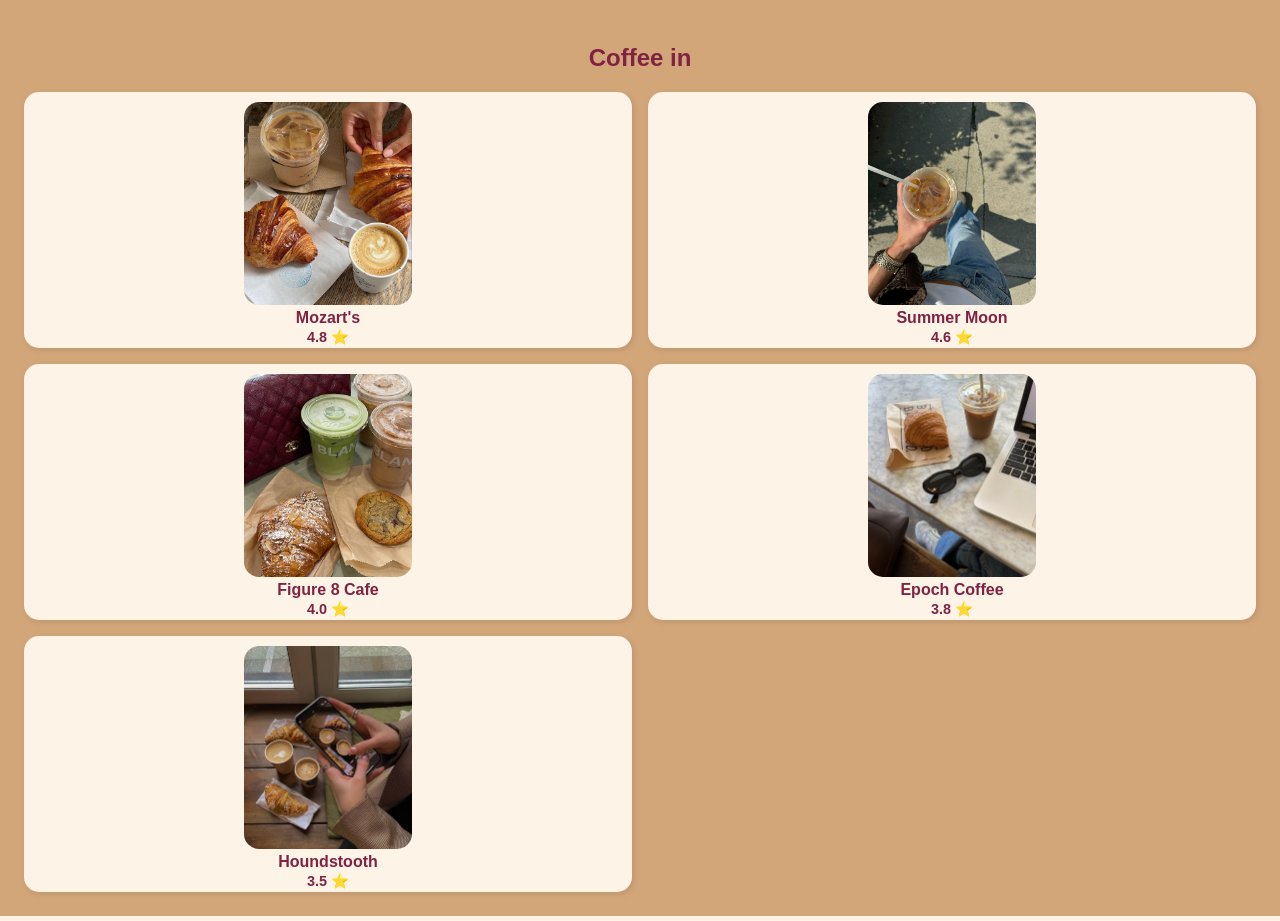
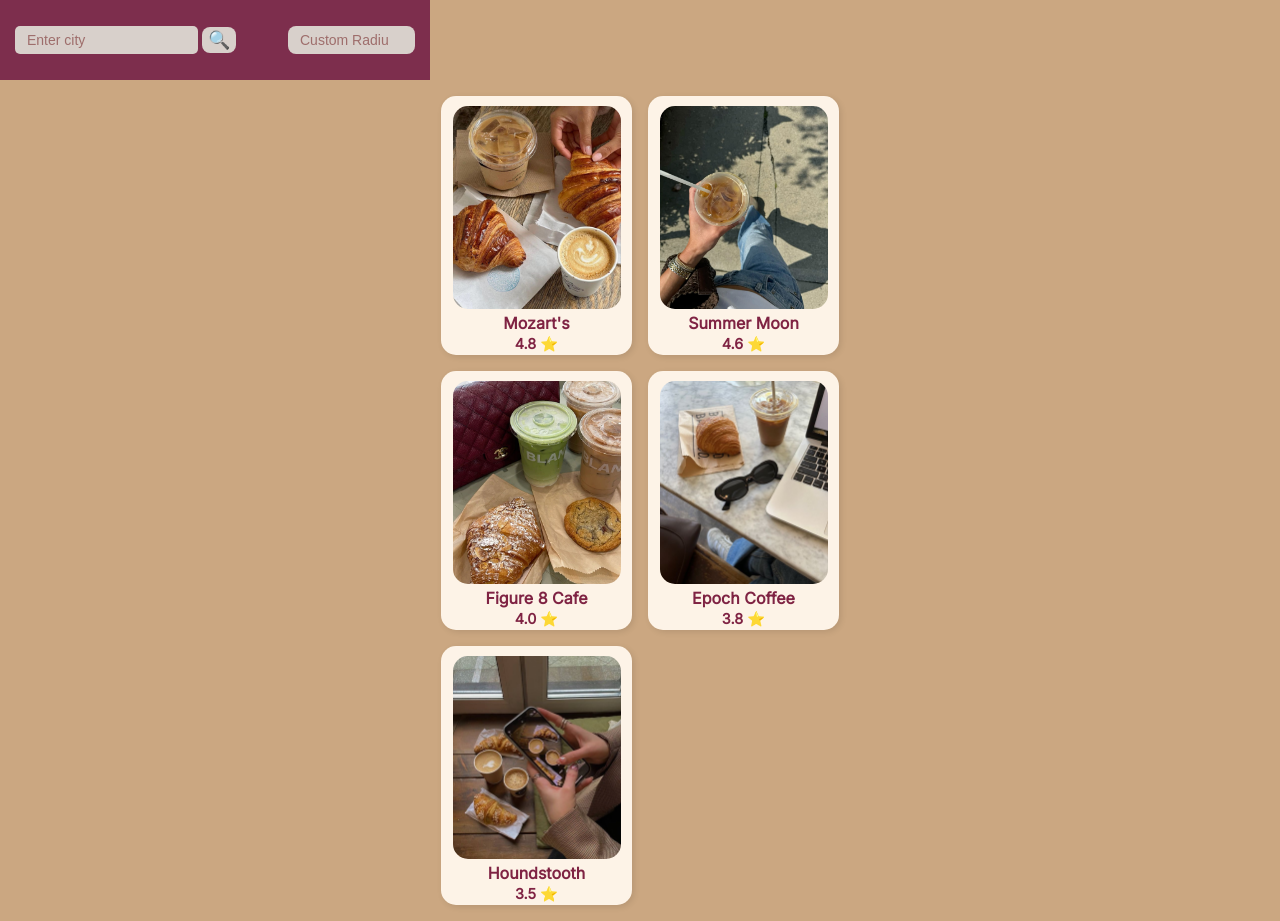
Before and after one commit to Sebika-K/coffee-dunk, a Flask app: page /results in a window 1280 px wide. Run offline with Flask 3, Linux system fonts and the light colour scheme.

Commit message:
cafes list display page formatting update

```diff
--- a/app.py
+++ b/app.py
@@ -22,7 +22,7 @@ def search():
 def results():
     city = request.args.get('city', 'austin')
 
-    # 🔸 Mock Data for Cafés
+    # Mock Data for Cafés
     cafes = [
         {
             'name': "Mozart's",
@@ -51,7 +51,7 @@ def results():
         }
     ]
 
-    # 🔹 Sort cafes by rating ascending
+    # Sort cafes by rating descending
     sorted_cafes = sorted(cafes, key=lambda x: x['rating'], reverse = True)
 
     return render_template('results.html', cafes= sorted_cafes)
--- a/static/css/result.css
+++ b/static/css/result.css
@@ -1,19 +1,85 @@
+body.results-page {
+  background-image: url('/static/assets/background_screen.png');
+  background-size: cover;
+  background-position: center;
+  background-repeat: no-repeat;
+  height: 100vh;
+  margin: 0;
+  padding: 0;
+  overflow: hidden;
+  font-family: 'Inter', sans-serif;
+}
+
 .results-page {
   background-color: #d2a679;
-  padding: 16px;
+  padding: 0;
+  margin:0;
   font-family: 'Arial', sans-serif;
 }
 
-h2 {
-  text-align: center;
-  color: #7f2343;
-  margin-bottom: 20px;
+.navbar {
+  width: 100%;
+  max-width: 430px;
+  height: 80px;
+  padding: 15px;
+  background-color: #7D2E4D;
+  display: flex;
+  align-items: center;
+  justify-content: space-between;
+  box-sizing: border-box;
+  position: sticky;
+  top: 0;
+  z-index: 100;
+
+
+}
+.location-group {
+  display: flex;
+  align-items: center;
+  gap: 4px;
+}
+.city-box {
+  background-color: #D8D0CB;
+  color: #7D2E4D;
+  padding: 6px 12px;
+  border-radius: 5px;
+  border: none;
+  font-weight: 500;
+  width: 159px;
+  font-size: 14px;
+}
+
+.icon-button {
+  background-color: #D8D0CB;
+  border: none;
+  padding: 2px 6px;
+  border-radius: 8px;
+  color: #7D2E4D;
+  font-size: 18px;
+  cursor: pointer;
+}
+
+.radius-box {
+  padding: 6px 12px;
+  border: none;
+  border-radius: 8px;
+  background-color: #D8D0CB;
+  color: #7D2E4D;
+  font-size: 14px;
+  width: 103px;
+}
+.radius-box::placeholder, .city-box::placeholder {
+  color: rgba(114, 35, 35, 0.57);
 }
 
 .gallery {
+  box-sizing: border-box;
+  padding: 16px;
   display: grid;
   grid-template-columns: 1fr 1fr;
   gap: 16px;
+  max-width: 430px;
+  margin: 0 auto;
 }
 
 .cafe-card {
@@ -46,3 +112,8 @@ h2 {
   margin-bottom: 0;
 
 }
+.card-link {
+  text-decoration: none;
+  color: inherit;
+  display: block;
+}
--- a/templates/results.html
+++ b/templates/results.html
@@ -14,15 +14,34 @@
     />
   </head>
   <body class="results-page">
-    <h2>Coffee in {{ city|capitalize }}</h2>
+    <div class="navbar">
+      <div class="location-group">
+        <input
+          class="city-box"
+          id="city-input"
+          type="text"
+          value="{{ city|capitalize }}"
+          placeholder="Enter city"
+        />
+        <button class="icon-button" onclick="searchCity()">🔍</button>
+      </div>
+
+      <input type="number" class="radius-box" placeholder="Custom Radius" />
+    </div>
 
     <div class="gallery">
       {% for cafe in cafes %}
-      <div class="cafe-card">
-        <img src="{{ cafe.image_url }}" alt="coffee pic" />
-        <p class="cafe-name">{{ cafe.name }}</p>
-        <p class="cafe-rating">{{ cafe.rating }} ⭐</p>
-      </div>
+      <a
+        href="/cafe/{{ cafe.name | replace(' ', '') | lower }}"
+        class="card-link"
+      >
+        <div class="cafe-card">
+          <img src="{{ cafe.image_url }}" alt="coffee pic" />
+          <p class="cafe-name">{{ cafe.name }}</p>
+          <p class="cafe-rating">{{ cafe.rating }} ⭐</p>
+        </div>
+      </a>
+
       {% endfor %}
     </div>
   </body>
```
